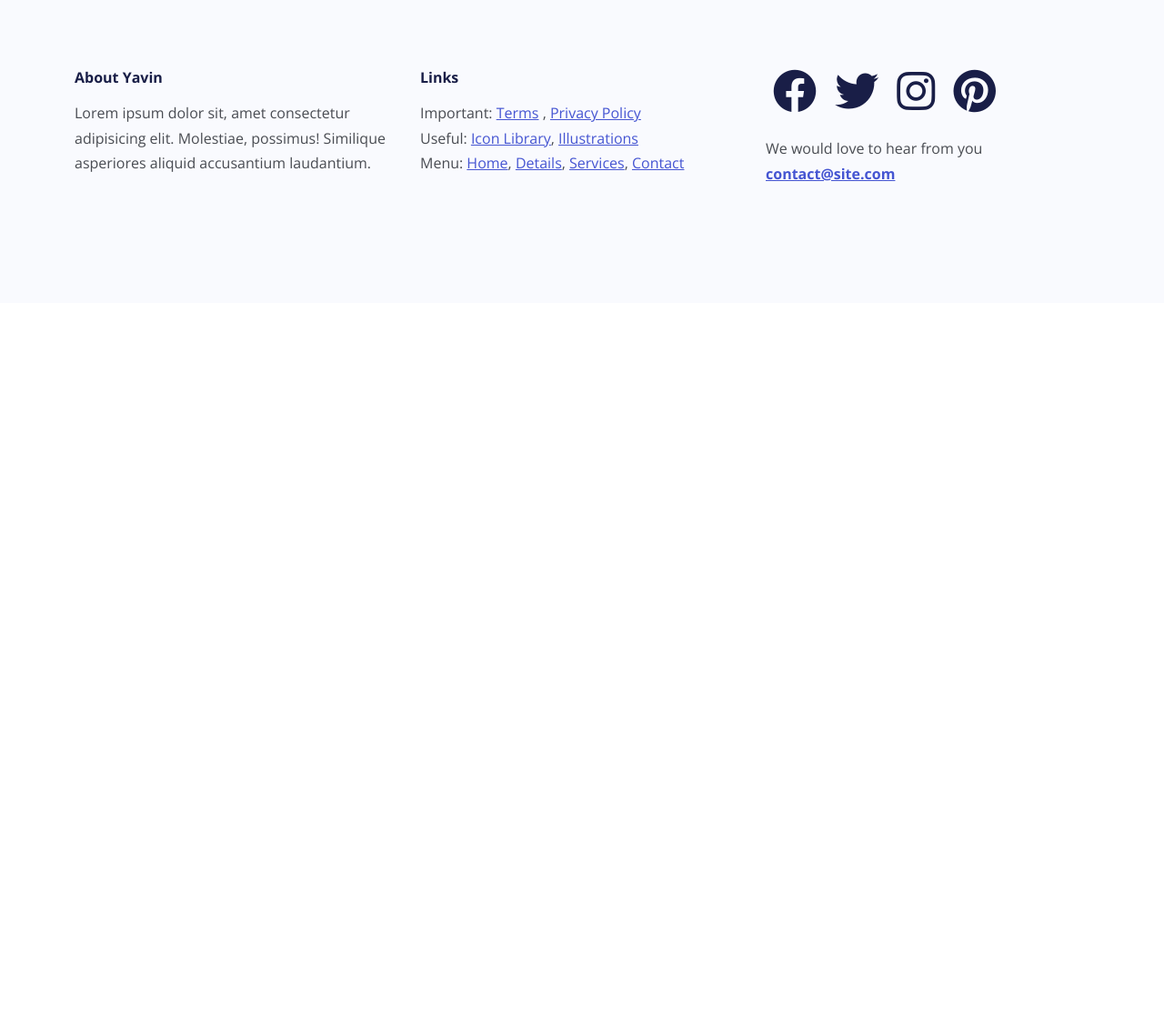
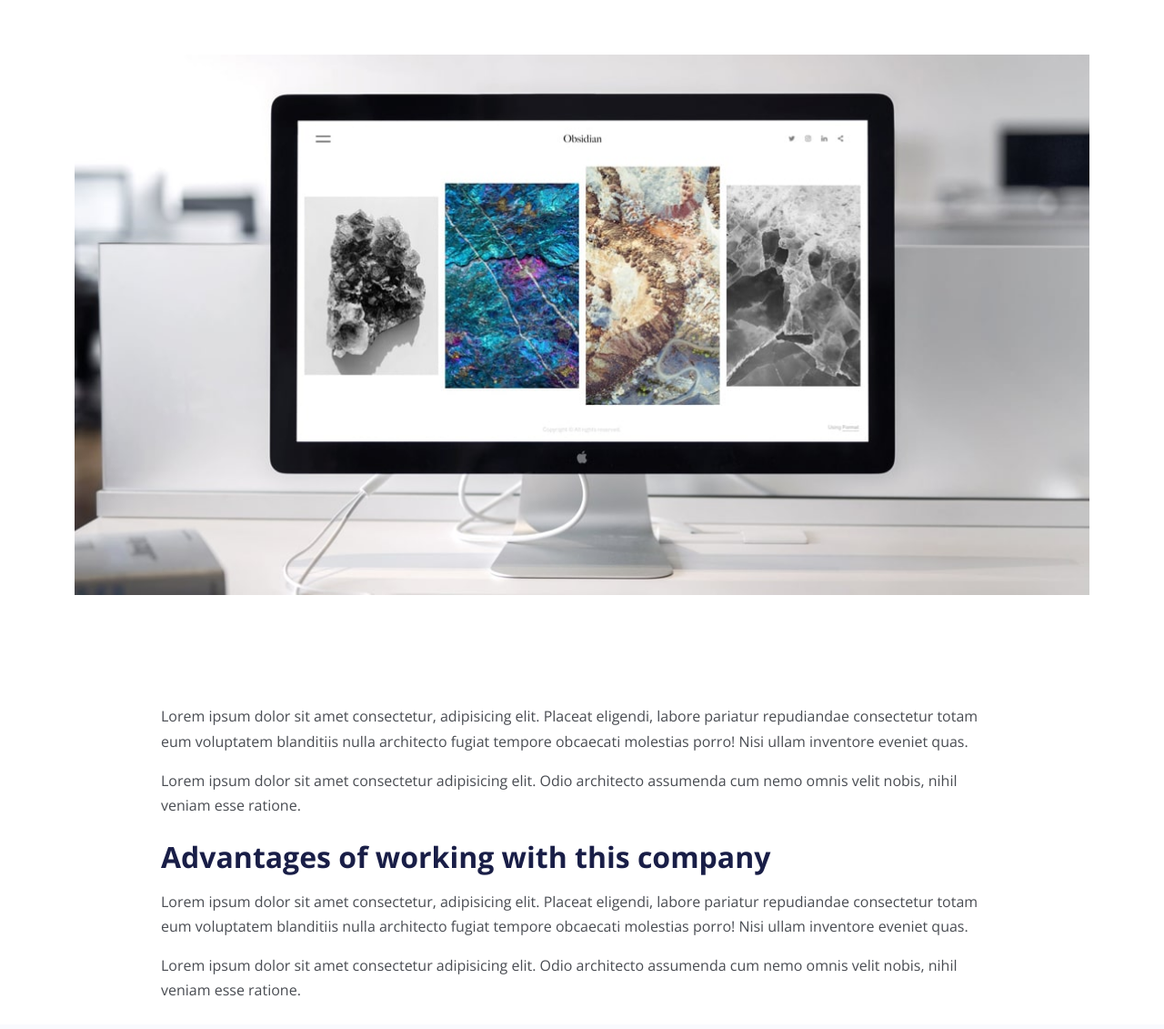
Before and after one commit to hamza99113/Yavin-Office-Design, a website: page article.html in a window 1280 px wide. Shown: the part 369-1500 px from the top of the page at 91% size. Before the commit the page ends 800 px from the top, so only its background shows below. Drawn offline with nearby package versions, Linux system fonts and the light colour scheme; files that its build step writes are made by us from their sources; files whose address does not match are found by name.

Commit message:
Article page

```diff
--- a/article.html
+++ b/article.html
@@ -58,12 +58,37 @@
     </nav>
     <!-- Navbar -->
 
+    <!-- Header -->
     <header class="bg-light py-6">
       <div class="container">
         <h1>Article Details</h1>
       </div>
     </header>
+    <!-- Header -->
 
+    <!-- Image -->
+    <section>
+      <div class="container">
+        <img src="/Yavin-Website/images/article-details-large.jpg" alt="" class="w-100 my-6">
+      </div>
+    </section>
+    <!-- Image -->
+
+    <!-- Basic Text -->
+    <section class="pt-4">
+      <div class="container">
+        <div class="row">
+          <div class="col-lg-10 offset-lg-1">
+            <p>Lorem ipsum dolor sit amet consectetur, adipisicing elit. Placeat eligendi, labore pariatur repudiandae consectetur totam eum voluptatem blanditiis nulla architecto fugiat tempore obcaecati molestias porro! Nisi ullam inventore eveniet quas.</p>
+            <p class="mb-4">Lorem ipsum dolor sit amet consectetur adipisicing elit. Odio architecto assumenda cum nemo omnis velit nobis, nihil veniam esse ratione.</p>
+            <h2 class="mb-3">Advantages of working with this company</h1>
+            <p>Lorem ipsum dolor sit amet consectetur, adipisicing elit. Placeat eligendi, labore pariatur repudiandae consectetur totam eum voluptatem blanditiis nulla architecto fugiat tempore obcaecati molestias porro! Nisi ullam inventore eveniet quas.</p>
+            <p class="mb-4">Lorem ipsum dolor sit amet consectetur adipisicing elit. Odio architecto assumenda cum nemo omnis velit nobis, nihil veniam esse ratione.</p>
+          </div>
+        </div>
+      </div>
+    </section>
+    <!-- Basic Text -->
 
     <!-- Footer -->
     <footer class="footer bg-light py-6">
```
